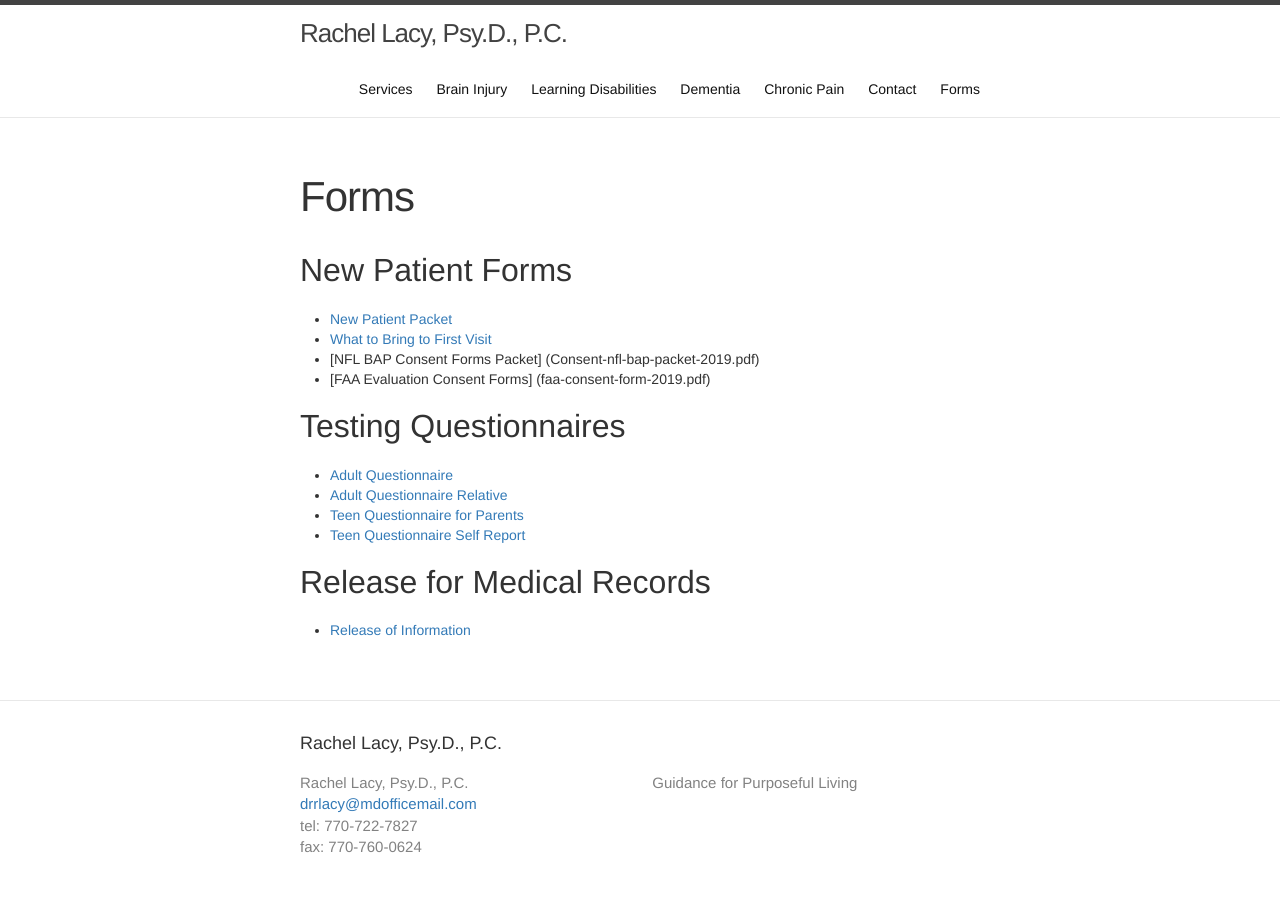
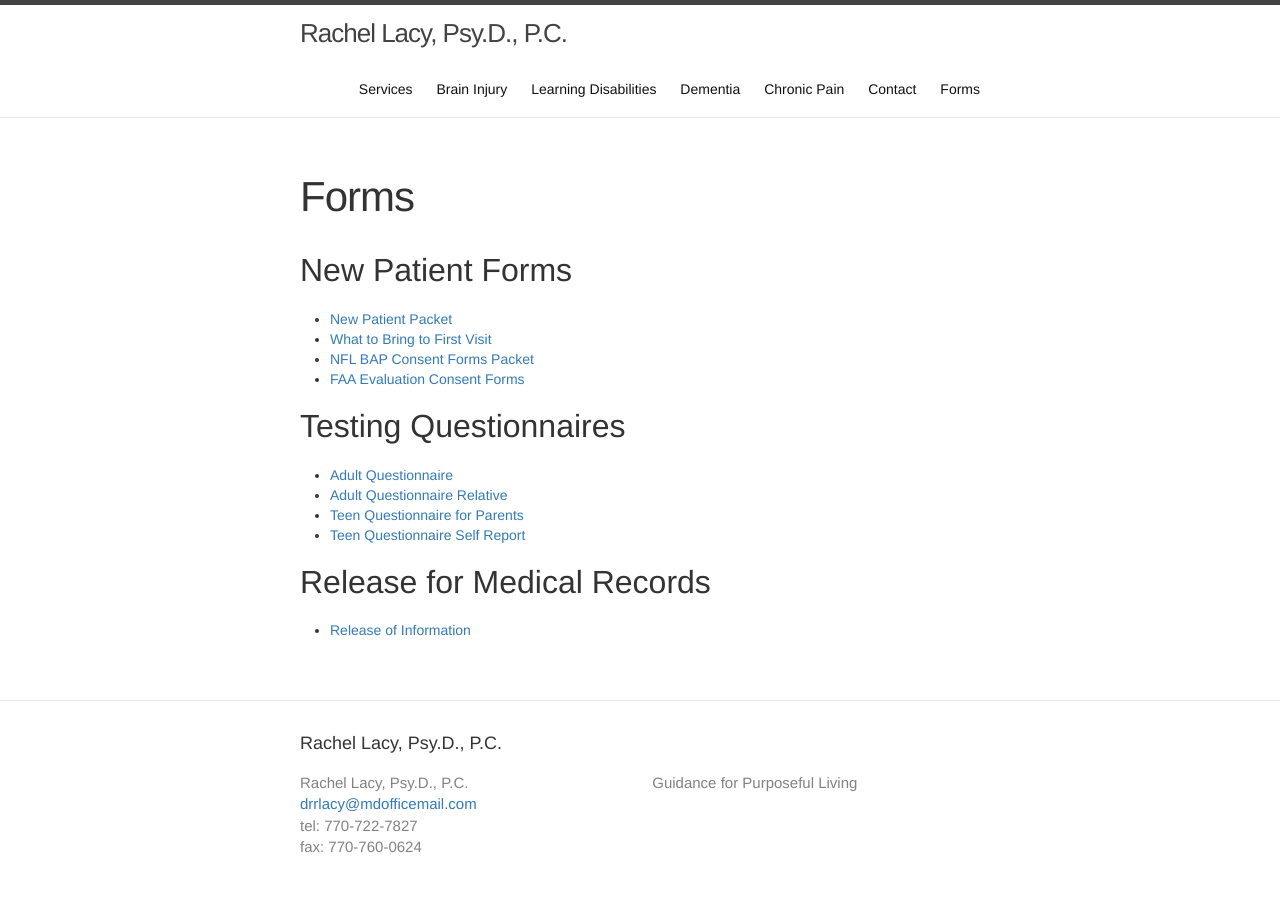
Before and after one commit to halcyon/renewedbrain.com, a Jekyll site: the page built from forms.md, in a window 1280 px wide. Built offline with Jekyll 4.4.1, drawn with Linux system fonts in a browser that asks for light colours.

Commit message:
Update 2019 forms

```diff
--- a/forms.md
+++ b/forms.md
@@ -7,14 +7,14 @@
 ## New Patient Forms
 * [New Patient Packet](new-patient-packet-hr.pdf)
 * [What to Bring to First Visit](what-to-bring-to-first-visit.pdf)
-* [NFL BAP Consent Forms Packet] (Consent-nfl-bap-packet-2019.pdf)
-* [FAA Evaluation Consent Forms] (faa-consent-form-2019.pdf)
+* [NFL BAP Consent Forms Packet](Consent-nfl-bap-packet-2019.pdf)
+* [FAA Evaluation Consent Forms](faa-consent-form-2019.pdf)
 
 ## Testing Questionnaires
-* [Adult Questionnaire](adult-questionnaire.pdf)
-* [Adult Questionnaire Relative](adult-questionnaire-relative.pdf)
-* [Teen Questionnaire for Parents](teen-questionnaire-for-parents.pdf)
-* [Teen Questionnaire Self Report](teen-questionnaire-self-report.pdf)
+* [Adult Questionnaire](adult-questionnaire-2019.pdf)
+* [Adult Questionnaire Relative](adult-questionnaire-relative-2019.pdf)
+* [Teen Questionnaire for Parents](teen-questionnaire-for-parents-2019.pdf)
+* [Teen Questionnaire Self Report](teen-questionnaire-self-report-2019.pdf)
 
 ## Release for Medical Records
 * [Release of Information](release-of-information-hr-2019.pdf)
```
